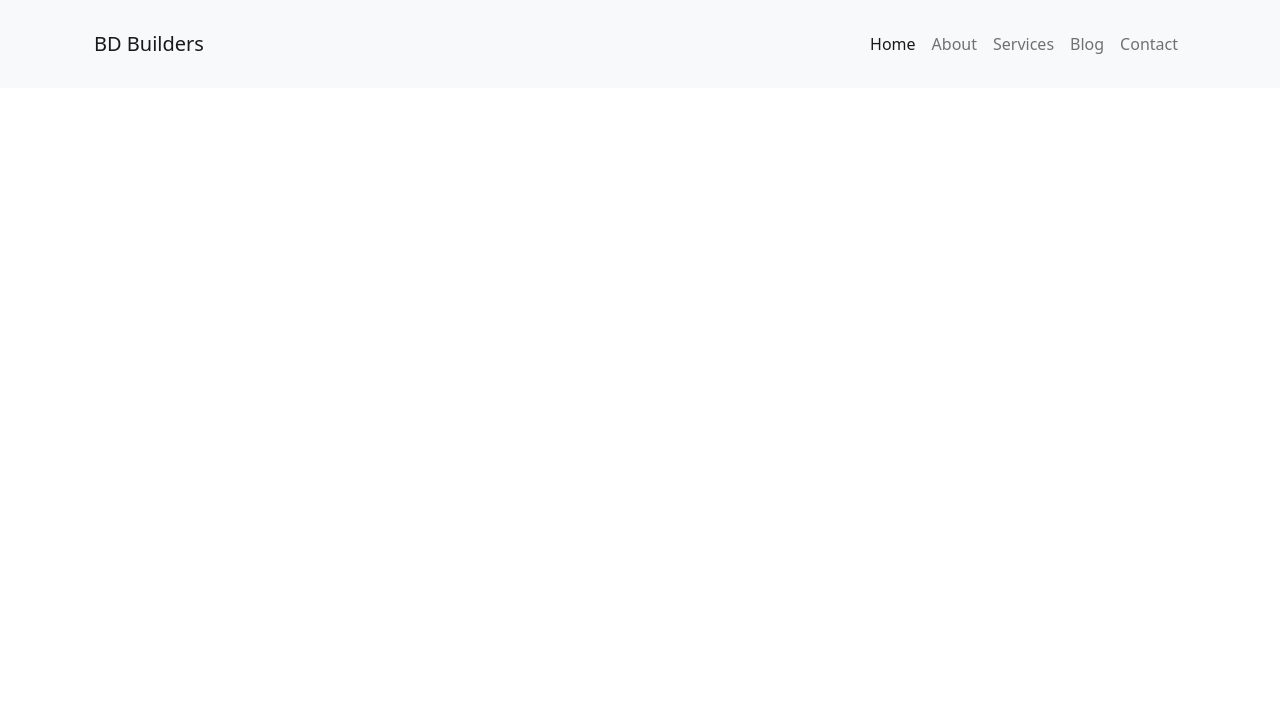
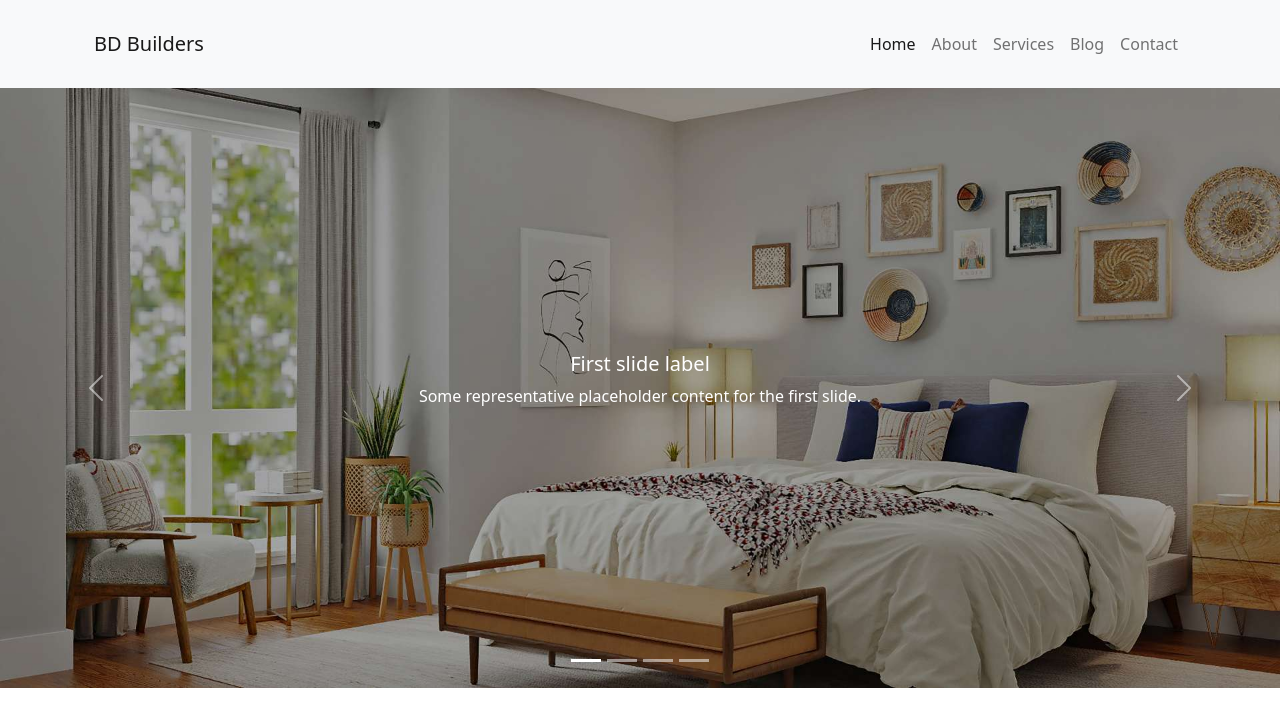
Before and after one commit to shohanur-islam/bd-builders-2, a plain HTML site: page index.html in a window 1280 px wide. Drawn offline with nearby package versions, Linux system fonts and the light colour scheme.

Commit message:
Slider area completed

```diff
--- a/index.html
+++ b/index.html
@@ -44,6 +44,116 @@
       </div>
     </header>
 
+     <!-- Main Area -->
+     <main class="main-area">
+      <div class="slider-area">
+        <div
+          id="carouselExampleCaptions"
+          class="carousel slide"
+          data-bs-ride="false"
+        >
+          <div class="carousel-indicators">
+            <button
+              type="button"
+              data-bs-target="#carouselExampleCaptions"
+              data-bs-slide-to="0"
+              class="active"
+              aria-current="true"
+              aria-label="Slide 1"
+            ></button>
+            <button
+              type="button"
+              data-bs-target="#carouselExampleCaptions"
+              data-bs-slide-to="1"
+              aria-label="Slide 2"
+            ></button>
+            <button
+              type="button"
+              data-bs-target="#carouselExampleCaptions"
+              data-bs-slide-to="2"
+              aria-label="Slide 3"
+            ></button>
+            <button
+              type="button"
+              data-bs-target="#carouselExampleCaptions"
+              data-bs-slide-to="3"
+              aria-label="Slide 4"
+            ></button>
+          </div>
+          <div class="carousel-inner">
+            <div class="carousel-item active">
+              <img
+                src="img/hero-one.jpg"
+                class="d-block w-100"
+                alt="hero image"
+              />
+              <div class="carousel-caption d-none d-md-block">
+                <h5>First slide label</h5>
+                <p>
+                  Some representative placeholder content for the first slide.
+                </p>
+              </div>
+            </div>
+            <div class="carousel-item">
+              <img
+                src="img/hero-two.jpg"
+                class="d-block w-100"
+                alt="hero image"
+              />
+              <div class="carousel-caption d-none d-md-block">
+                <h5>Second slide label</h5>
+                <p>
+                  Some representative placeholder content for the second slide.
+                </p>
+              </div>
+            </div>
+            <div class="carousel-item">
+              <img
+                src="img/hero-three.jpg"
+                class="d-block w-100"
+                alt="hero image"
+              />
+              <div class="carousel-caption d-none d-md-block">
+                <h5>Third slide label</h5>
+                <p>
+                  Some representative placeholder content for the third slide.
+                </p>
+              </div>
+            </div>
+            <div class="carousel-item">
+              <img
+                src="img/hero-four.jpg"
+                class="d-block w-100"
+                alt="hero image"
+              />
+              <div class="carousel-caption d-none d-md-block">
+                <h5>Four slide label</h5>
+                <p>
+                  Some representative placeholder content for the tour slide.
+                </p>
+              </div>
+            </div>
+          </div>
+          <button
+            class="carousel-control-prev"
+            type="button"
+            data-bs-target="#carouselExampleCaptions"
+            data-bs-slide="prev"
+          >
+            <span class="carousel-control-prev-icon" aria-hidden="true"></span>
+            <span class="visually-hidden">Previous</span>
+          </button>
+          <button
+            class="carousel-control-next"
+            type="button"
+            data-bs-target="#carouselExampleCaptions"
+            data-bs-slide="next"
+          >
+            <span class="carousel-control-next-icon" aria-hidden="true"></span>
+            <span class="visually-hidden">Next</span>
+          </button>
+        </div>
+      </div>
     <script
       src="https://cdn.jsdelivr.net/npm/bootstrap@5.2.3/dist/js/bootstrap.bundle.min.js"
       integrity="sha384-kenU1KFdBIe4zVF0s0G1M5b4hcpxyD9F7jL+jjXkk+Q2h455rYXK/7HAuoJl+0I4"
--- a/style.css
+++ b/style.css
@@ -4,3 +4,10 @@ Header Area CSS
 .header-area a:hover {
   color: #000;
 }
+
+/*
+Main Area CSS
+*/
+.carousel-caption {
+  padding: 15.25rem 0;
+}
```
